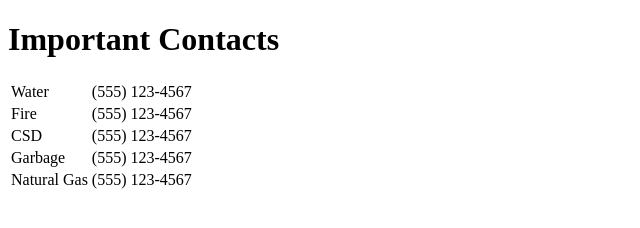
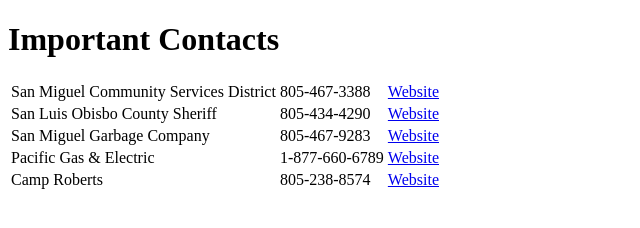
Before and after one commit to SMCommunity/SMCommunity.github.io, a plain HTML site: page Important.html in a window 1280 px wide. Shown: the whole page, without its empty margins (0-640 px from the left). Drawn offline with Linux system fonts and the light colour scheme.

Commit message:
Update Important.html

```diff
--- a/Important.html
+++ b/Important.html
@@ -10,24 +10,29 @@
   <main>
     <table>
       <tr>
-        <td>Water</td>
-        <td>(555) 123-4567</td>
+        <td>San Miguel Community Services District</td>
+        <td>805-467-3388</td>
+        <td><a href="https://www.sanmiguelcsd.org/">Website</a></td>
       </tr>
       <tr>
-        <td>Fire</td>
-        <td>(555) 123-4567</td>
+        <td>San Luis Obisbo County Sheriff</td>
+        <td>805-434-4290</td>
+        <td><a href="https://www.slosheriff.org/">Website</a></td>
       </tr>
       <tr>
-        <td>CSD</td>
-        <td>(555) 123-4567</td>
+        <td>San Miguel Garbage Company</td>
+        <td>805-467-9283</td>
+        <td><a href="https://www.sanmiguelgarbage.com/">Website</a></td>
       </tr>
       <tr>
-        <td>Garbage</td>
-        <td>(555) 123-4567</td>
+        <td>Pacific Gas & Electric</td>
+        <td>1-877-660-6789</td>
+        <td><a href="https://pge.com">Website</a></td>
       </tr>
       <tr>
-        <td>Natural Gas</td>
-        <td>(555) 123-4567</td>
+        <td>Camp Roberts</td>
+        <td>805-238-8574</td>
+        <td><a href="https://calguard.ca.gov/cr/">Website</a></td>
       </tr>
     </table>
   </main>
```
